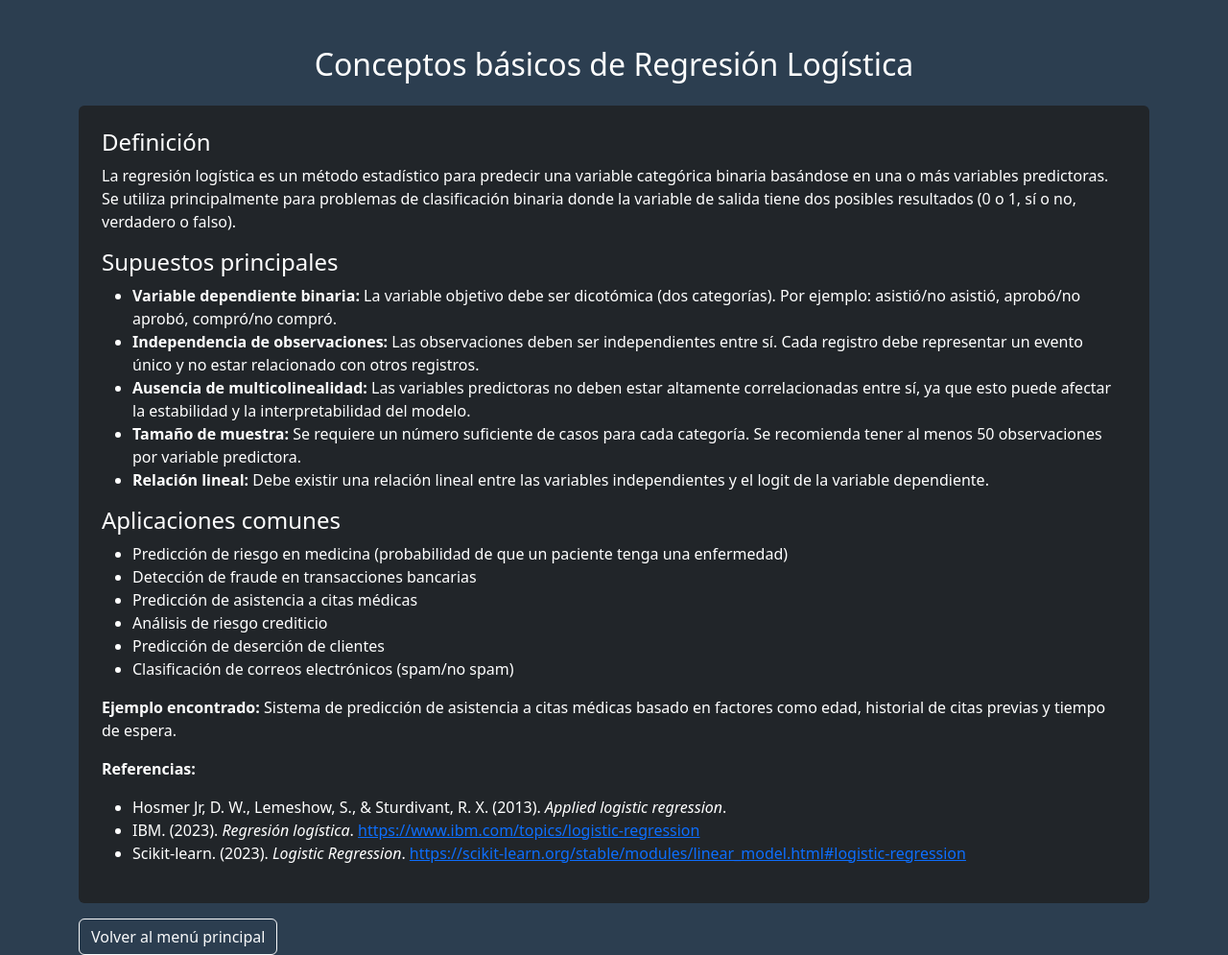
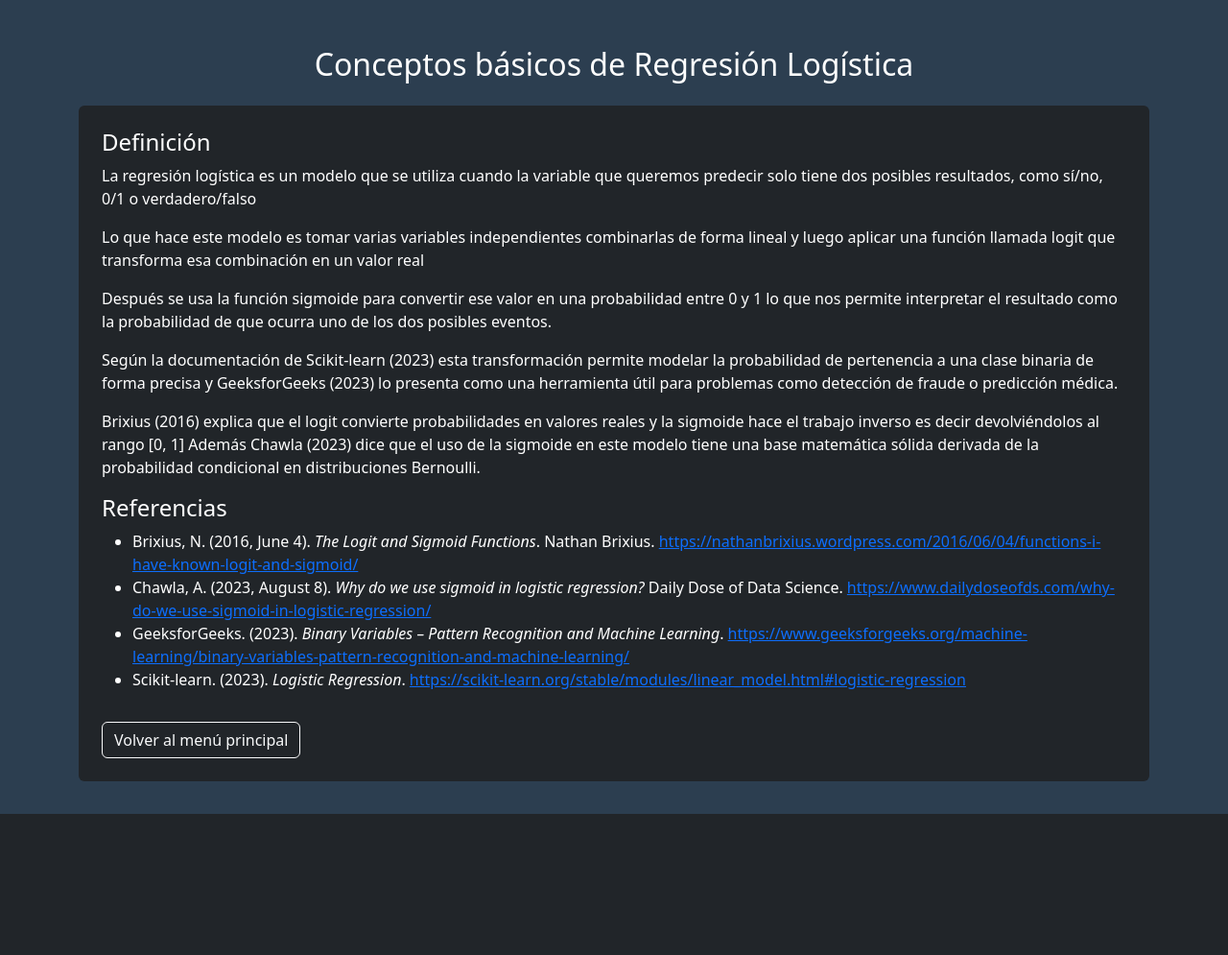
Before and after one commit to Diego-Alexander-udec/Casos-de-Uso-de-Machine-Learning-Supervisado, a Flask app: page /conceptos_regresionLogistica in a window 1280 px wide. Shown: the whole page at 96% size. After the commit the page ends 848 px from the top, so only its background shows below. Run offline with Flask 3, Linux system fonts and the light colour scheme.

Commit message:
Se añaden las definiciones  (modelo para variable objetivo binaria; probabilidad mediante sigmoide/logit)
Se añade definición de regresión logística con citas APA en HTML.
Se integra la definición solicitada sobre regresión logística.

```diff
--- a/Proyecto/templates/conceptos_regresionLogistica.html
+++ b/Proyecto/templates/conceptos_regresionLogistica.html
@@ -12,39 +12,33 @@
       <h2 class="text-center mb-4">Conceptos básicos de Regresión Logística</h2>
       <div class="bg-dark p-4 rounded">
         <h4>Definición</h4>
+
         <p>
-          La regresión logística es un método estadístico para predecir una variable categórica binaria basándose en una o más variables predictoras. Se utiliza principalmente para problemas de clasificación binaria donde la variable de salida tiene dos posibles resultados (0 o 1, sí o no, verdadero o falso).
+          La regresión logística es un modelo que se utiliza cuando la variable que queremos predecir solo tiene dos posibles resultados, como sí/no, 0/1 o verdadero/falso
         </p>
-        <h4>Supuestos principales</h4>
-        <ul>
-          <li><strong>Variable dependiente binaria:</strong> La variable objetivo debe ser dicotómica (dos categorías). Por ejemplo: asistió/no asistió, aprobó/no aprobó, compró/no compró.</li>
-          <li><strong>Independencia de observaciones:</strong> Las observaciones deben ser independientes entre sí. Cada registro debe representar un evento único y no estar relacionado con otros registros.</li>
-          <li><strong>Ausencia de multicolinealidad:</strong> Las variables predictoras no deben estar altamente correlacionadas entre sí, ya que esto puede afectar la estabilidad y la interpretabilidad del modelo.</li>
-          <li><strong>Tamaño de muestra:</strong> Se requiere un número suficiente de casos para cada categoría. Se recomienda tener al menos 50 observaciones por variable predictora.</li>
-          <li><strong>Relación lineal:</strong> Debe existir una relación lineal entre las variables independientes y el logit de la variable dependiente.</li>
+        <p>
+          Lo que hace este modelo es tomar varias variables independientes combinarlas de forma lineal y luego aplicar una función llamada logit que transforma esa combinación en un valor real
+        </p>
+        <p>
+          Después se usa la función sigmoide para convertir ese valor en una probabilidad entre 0 y 1 lo que nos permite interpretar el resultado como la probabilidad de que ocurra uno de los dos posibles eventos.
+        </p>
+        <p>
+          Según la documentación de Scikit-learn (2023) esta transformación permite modelar la probabilidad de pertenencia a una clase binaria de forma precisa y GeeksforGeeks (2023) lo presenta como una herramienta útil para problemas como detección de fraude o predicción médica.
+        </p>
+        <p>
+          Brixius (2016) explica que el logit convierte probabilidades en valores reales y la sigmoide hace el trabajo inverso es decir devolviéndolos al rango [0, 1] Además Chawla (2023) dice que el uso de la sigmoide en este modelo tiene una base matemática sólida derivada de la probabilidad condicional en distribuciones Bernoulli.
+        </p>
+
+        <h4>Referencias</h4>
+        <ul class="references-list">
+          <li>Brixius, N. (2016, June 4). <em>The Logit and Sigmoid Functions</em>. Nathan Brixius. <a href="https://nathanbrixius.wordpress.com/2016/06/04/functions-i-have-known-logit-and-sigmoid/" target="_blank" rel="noopener">https://nathanbrixius.wordpress.com/2016/06/04/functions-i-have-known-logit-and-sigmoid/</a></li>
+          <li>Chawla, A. (2023, August 8). <em>Why do we use sigmoid in logistic regression?</em> Daily Dose of Data Science. <a href="https://www.dailydoseofds.com/why-do-we-use-sigmoid-in-logistic-regression/" target="_blank" rel="noopener">https://www.dailydoseofds.com/why-do-we-use-sigmoid-in-logistic-regression/</a></li>
+          <li>GeeksforGeeks. (2023). <em>Binary Variables – Pattern Recognition and Machine Learning</em>. <a href="https://www.geeksforgeeks.org/machine-learning/binary-variables-pattern-recognition-and-machine-learning/" target="_blank" rel="noopener">https://www.geeksforgeeks.org/machine-learning/binary-variables-pattern-recognition-and-machine-learning/</a></li>
+          <li>Scikit-learn. (2023). <em>Logistic Regression</em>. <a href="https://scikit-learn.org/stable/modules/linear_model.html#logistic-regression" target="_blank" rel="noopener">https://scikit-learn.org/stable/modules/linear_model.html#logistic-regression</a></li>
         </ul>
-        <h4>Aplicaciones comunes</h4>
-        <ul>
-          <li>Predicción de riesgo en medicina (probabilidad de que un paciente tenga una enfermedad)</li>
-          <li>Detección de fraude en transacciones bancarias</li>
-          <li>Predicción de asistencia a citas médicas</li>
-          <li>Análisis de riesgo crediticio</li>
-          <li>Predicción de deserción de clientes</li>
-          <li>Clasificación de correos electrónicos (spam/no spam)</li>
-        </ul>
-        <p><strong>Ejemplo encontrado:</strong> Sistema de predicción de asistencia a citas médicas basado en factores como edad, historial de citas previas y tiempo de espera.</p>
-        <p><strong>Referencias:</strong></p>
-        <ul class="references-list">
-          <li>Hosmer Jr, D. W., Lemeshow, S., & Sturdivant, R. X. (2013). <em>Applied logistic regression</em>.</li>
-          <li>IBM. (2023). <em>Regresión logística</em>.
-            <a href="https://www.ibm.com/topics/logistic-regression" target="_blank" rel="noopener">https://www.ibm.com/topics/logistic-regression</a>
-          </li>
-          <li>Scikit-learn. (2023). <em>Logistic Regression</em>.
-            <a href="https://scikit-learn.org/stable/modules/linear_model.html#logistic-regression" target="_blank" rel="noopener">https://scikit-learn.org/stable/modules/linear_model.html#logistic-regression</a>
-          </li>
-        </ul>
+
+        <a href="{{ url_for('index') }}" class="btn btn-outline-light mt-3">Volver al menú principal</a>
       </div>
-      <a href="{{ url_for('index') }}" class="btn btn-outline-light mt-3">Volver al menú principal</a>
     </div>
   </body>
 </html>
```
